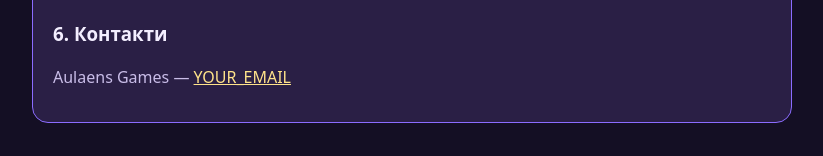
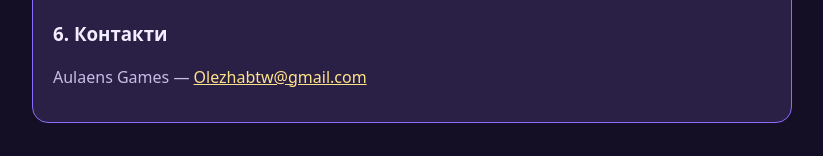
Before and after one commit to Aulaens/Aulaens.github.io, a plain HTML site: page privacy.html in a window 1280 px wide. Shown: the part 2395-2551 px from the top of the page, without its empty margins (228-1051 px from the left). Drawn offline with Linux system fonts and the light colour scheme.

Commit message:
Add files via upload

```diff
--- a/privacy.html
+++ b/privacy.html
@@ -75,7 +75,7 @@
 <h3>5. Діти</h3>
 <p>TailDoku не призначена для дітей до 13 років, і ми свідомо не збираємо їхні дані.</p>
 <h3>6. Контакти</h3>
-<p>Aulaens Games — <a href="mailto:YOUR_EMAIL">YOUR_EMAIL</a></p>
+<p>Aulaens Games — <a href="mailto:Olezhabtw@gmail.com">Olezhabtw@gmail.com</a></p>
 </div>
 </main>
 </body>
```
